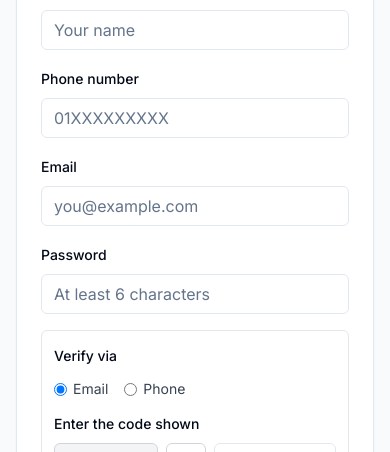
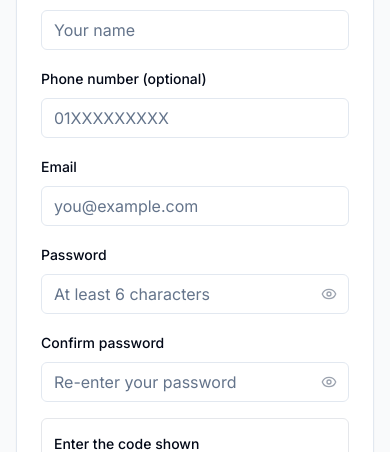
Before and after one commit to hakalukidev/Astanaa, a Next.js app: page /signup in a window 390 px wide. Shown: the part 305-757 px from the top of the page. Built offline with nearby package versions, Linux system fonts and the light colour scheme; no server answers; the database is empty.

Commit message:
feat: enhance signup page with password confirmation and optional phone input

```diff
--- a/app/signup/page.tsx
+++ b/app/signup/page.tsx
@@ -1,6 +1,6 @@
 "use client";
 
-import { CheckCircle2, Loader2, UserPlus } from "lucide-react";
+import { CheckCircle2, Eye, EyeOff, Loader2, UserPlus } from "lucide-react";
 import Link from "next/link";
 import { useRouter } from "next/navigation";
 import { useEffect, useState, type FormEvent } from "react";
@@ -30,15 +30,18 @@ export default function SignUpPage() {
   const [phone, setPhone] = useState("");
   const [email, setEmail] = useState("");
   const [password, setPassword] = useState("");
+  const [confirmPassword, setConfirmPassword] = useState("");
+  const [showPassword, setShowPassword] = useState(false);
+  const [showConfirmPassword, setShowConfirmPassword] = useState(false);
   const [agreedToTerms, setAgreedToTerms] = useState(false);
   const [termsContent, setTermsContent] = useState("");
   const [isTermsLoading, setIsTermsLoading] = useState(true);
   const [errorMessage, setErrorMessage] = useState("");
   const [isSubmitting, setIsSubmitting] = useState(false);
 
-  // Signup-verification OTP: user picks a channel, we send a code there, and
-  // the "Create account" button stays locked until it's verified.
-  const [channel, setChannel] = useState<OtpChannel>("email");
+  // Signup-verification OTP: the channel is picked automatically (phone if
+  // the user gave one, otherwise email) instead of asking again — and the
+  // "Create account" button stays locked until that code is verified.
   const [captchaPayload, setCaptchaPayload] = useState<CaptchaPayload | null>(null);
   const [otpStage, setOtpStage] = useState<OtpStage>("idle");
   const [otpCode, setOtpCode] = useState("");
@@ -47,6 +50,7 @@ export default function SignUpPage() {
   const [isSendingCode, setIsSendingCode] = useState(false);
   const [isVerifyingCode, setIsVerifyingCode] = useState(false);
 
+  const channel: OtpChannel = phone.trim() ? "phone" : "email";
   const contactValue = channel === "email" ? email : phone;
 
   useEffect(() => {
@@ -62,9 +66,14 @@ export default function SignUpPage() {
     setOtpError("");
   }
 
-  function handleChannelChange(next: OtpChannel) {
-    setChannel(next);
-    resetOtpState();
+  function handlePhoneChange(value: string) {
+    setPhone(value);
+    if (otpStage !== "idle") resetOtpState();
+  }
+
+  function handleEmailChange(value: string) {
+    setEmail(value);
+    if (otpStage !== "idle") resetOtpState();
   }
 
   async function handleSendCode() {
@@ -130,6 +139,11 @@ export default function SignUpPage() {
   async function handleSubmit(event: FormEvent<HTMLFormElement>) {
     event.preventDefault();
 
+    if (password !== confirmPassword) {
+      setErrorMessage(t.passwordMismatch);
+      return;
+    }
+
     if (!agreedToTerms) {
       setErrorMessage(t.termsRequiredError);
       return;
@@ -190,15 +204,14 @@ export default function SignUpPage() {
               />
             </div>
             <div className="space-y-2">
-              <Label htmlFor="phone">{t.phone}</Label>
+              <Label htmlFor="phone">{t.phoneOptional}</Label>
               <Input
                 id="phone"
                 type="tel"
                 value={phone}
-                onChange={(event) => setPhone(event.target.value)}
+                onChange={(event) => handlePhoneChange(event.target.value)}
                 placeholder="01XXXXXXXXX"
                 disabled={otpStage === "verified" && channel === "phone"}
-                required
               />
             </div>
             <div className="space-y-2">
@@ -207,7 +220,7 @@ export default function SignUpPage() {
                 id="email"
                 type="email"
                 value={email}
-                onChange={(event) => setEmail(event.target.value)}
+                onChange={(event) => handleEmailChange(event.target.value)}
                 placeholder="you@example.com"
                 disabled={otpStage === "verified" && channel === "email"}
                 required
@@ -215,42 +228,52 @@ export default function SignUpPage() {
             </div>
             <div className="space-y-2">
               <Label htmlFor="password">{t.password}</Label>
+              <div className="relative">
                 <Input
                   id="password"
-                type="password"
+                  type={showPassword ? "text" : "password"}
                   value={password}
                   onChange={(event) => setPassword(event.target.value)}
                   placeholder={t.passwordPlaceholder}
                   minLength={6}
                   required
+                  className="pr-10"
                 />
+                <button
+                  type="button"
+                  onClick={() => setShowPassword((value) => !value)}
+                  className="absolute right-3 top-1/2 -translate-y-1/2 text-gray-400 hover:text-gray-600"
+                  aria-label={showPassword ? t.hidePassword : t.showPassword}
+                >
+                  {showPassword ? <EyeOff size={16} /> : <Eye size={16} />}
+                </button>
+              </div>
+            </div>
+            <div className="space-y-2">
+              <Label htmlFor="confirmPassword">{t.confirmPassword}</Label>
+              <div className="relative">
+                <Input
+                  id="confirmPassword"
+                  type={showConfirmPassword ? "text" : "password"}
+                  value={confirmPassword}
+                  onChange={(event) => setConfirmPassword(event.target.value)}
+                  placeholder={t.confirmPasswordPlaceholder}
+                  minLength={6}
+                  required
+                  className="pr-10"
+                />
+                <button
+                  type="button"
+                  onClick={() => setShowConfirmPassword((value) => !value)}
+                  className="absolute right-3 top-1/2 -translate-y-1/2 text-gray-400 hover:text-gray-600"
+                  aria-label={showConfirmPassword ? t.hidePassword : t.showPassword}
+                >
+                  {showConfirmPassword ? <EyeOff size={16} /> : <Eye size={16} />}
+                </button>
+              </div>
             </div>
 
             <div className="space-y-3 rounded-md border border-gray-200 p-3">
-              <Label>{t.verifyVia}</Label>
-              <div className="flex gap-4 text-sm text-gray-700">
-                <label className="flex items-center gap-1.5">
-                  <input
-                    type="radio"
-                    name="otp-channel"
-                    checked={channel === "email"}
-                    onChange={() => handleChannelChange("email")}
-                    disabled={otpStage === "verified"}
-                  />
-                  {t.verifyEmail}
-                </label>
-                <label className="flex items-center gap-1.5">
-                  <input
-                    type="radio"
-                    name="otp-channel"
-                    checked={channel === "phone"}
-                    onChange={() => handleChannelChange("phone")}
-                    disabled={otpStage === "verified"}
-                  />
-                  {t.verifyPhone}
-                </label>
-              </div>
-
               {otpStage === "verified" ? (
                 <p className="flex flex-wrap items-center gap-1.5 text-sm font-medium text-green-600">
                   <CheckCircle2 className="h-4 w-4 shrink-0" />
--- a/lib/site-translations.ts
+++ b/lib/site-translations.ts
@@ -240,9 +240,15 @@ export const translations = {
       fullName: "Full name",
       fullNamePlaceholder: "Your name",
       phone: "Phone number",
+      phoneOptional: "Phone number (optional)",
       email: "Email",
       password: "Password",
       passwordPlaceholder: "At least 6 characters",
+      confirmPassword: "Confirm password",
+      confirmPasswordPlaceholder: "Re-enter your password",
+      passwordMismatch: "Passwords do not match.",
+      showPassword: "Show password",
+      hidePassword: "Hide password",
       submit: "Sign up",
       haveAccount: "Already have an account?",
       logIn: "Log in",
@@ -250,9 +256,6 @@ export const translations = {
       loadingTerms: "Loading terms...",
       termsCheckboxLabel: "I have read and agree to the Terms and Conditions",
       termsRequiredError: "You must agree to the Terms and Conditions to sign up.",
-      verifyVia: "Verify via",
-      verifyEmail: "Email",
-      verifyPhone: "Phone",
       phoneOtpPlaceholder: "01XXXXXXXXX",
       captchaLabel: "Enter the code shown",
       sendCode: "Send code",
@@ -561,9 +564,15 @@ export const translations = {
       fullName: "পুরো নাম",
       fullNamePlaceholder: "আপনার নাম",
       phone: "ফোন নম্বর",
+      phoneOptional: "ফোন নম্বর (ঐচ্ছিক)",
       email: "ইমেইল",
       password: "পাসওয়ার্ড",
       passwordPlaceholder: "অন্তত ৬ অক্ষর",
+      confirmPassword: "পাসওয়ার্ড নিশ্চিত করুন",
+      confirmPasswordPlaceholder: "আপনার পাসওয়ার্ড আবার লিখুন",
+      passwordMismatch: "পাসওয়ার্ড মিলছে না।",
+      showPassword: "পাসওয়ার্ড দেখুন",
+      hidePassword: "পাসওয়ার্ড লুকান",
       submit: "সাইন আপ করুন",
       haveAccount: "ইতিমধ্যে অ্যাকাউন্ট আছে?",
       logIn: "লগইন করুন",
@@ -571,9 +580,6 @@ export const translations = {
       loadingTerms: "শর্তাবলী লোড হচ্ছে...",
       termsCheckboxLabel: "আমি শর্তাবলী পড়েছি এবং সম্মত আছি",
       termsRequiredError: "সাইন আপ করতে আপনাকে শর্তাবলীতে সম্মত হতে হবে।",
-      verifyVia: "যেভাবে যাচাই করবেন",
-      verifyEmail: "ইমেইল",
-      verifyPhone: "ফোন",
       phoneOtpPlaceholder: "01XXXXXXXXX",
       captchaLabel: "উপরের কোডটি লিখুন",
       sendCode: "কোড পাঠান",
```
Also changed, not shown: public/logo.svg. Lines whose indentation alone changed are shown as unchanged.
